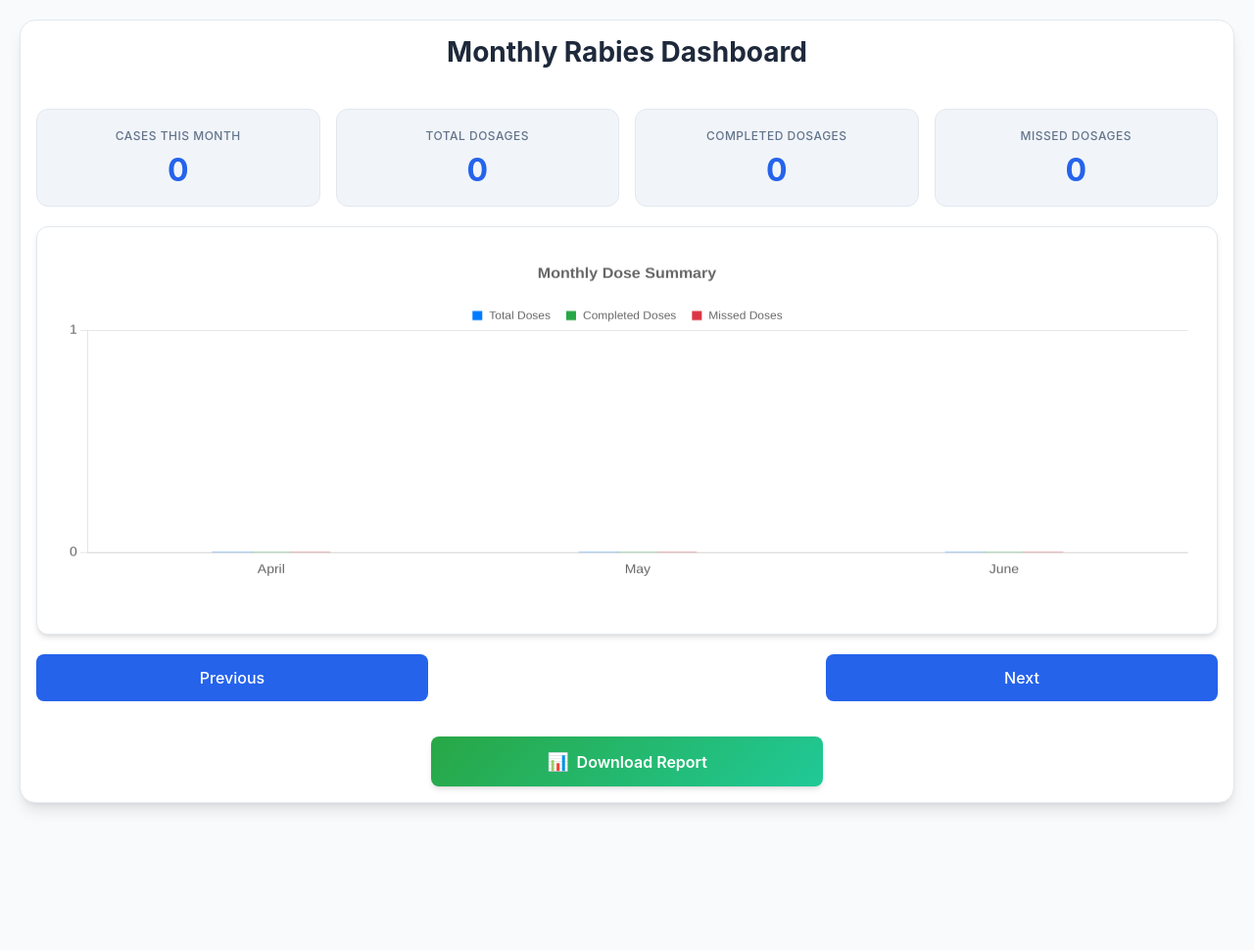
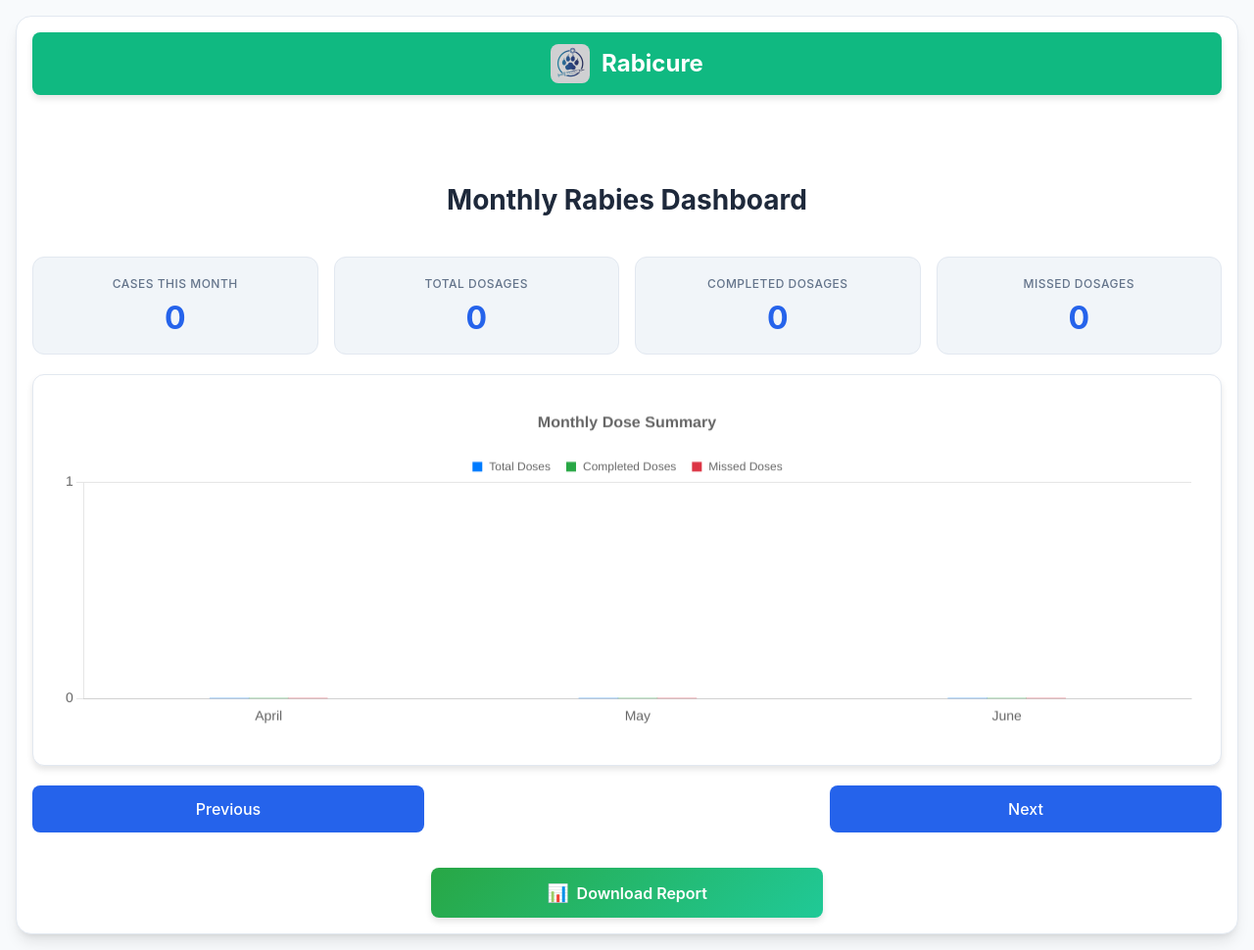
Before and after one commit to Sivakprasanna/ARV, a Flask app: page /dashboard in a window 1280 px wide. Shown: the whole page at 98% size. Before the commit the page ends 827 px from the top, so only its background shows below. Run offline with Flask 3, Linux system fonts and the light colour scheme; data that the repository does not hold is empty; some libraries are stand-ins or nearby versions.

Commit message:
Added header with logo

```diff
--- a/app/routes/patient.py
+++ b/app/routes/patient.py
@@ -64,6 +64,7 @@ def register_patient():
 
             dose_schedule = [(i + 1, (today + timedelta(days=d)).strftime('%Y-%m-%d')) for i, d in enumerate(dose_days)]
 
+            conn.commit()
 
             return render_template('success.html',
                                    name=name,
--- a/app/static/patientList.css
+++ b/app/static/patientList.css
@@ -48,7 +48,7 @@ h2 {
 /* Navigation Buttons */
 .menu-btn, .back-btn {
     position: fixed;
-    top: 16px;
+    top: 85px;
     padding: 10px 14px;
     font-size: 14px;
     border: 1px solid var(--border-color);
@@ -203,3 +203,48 @@ h2 {
 [data-status="missed"] .info-group:nth-child(3) .value {
     color: var(--danger-color);
 }
+
+/* App Header */
+.app-header {
+    display: flex;
+    align-items: center;
+    justify-content: center;
+    padding: 12px 16px;
+    background-color: #10b981;
+    border-radius: var(--border-radius);
+    box-shadow: var(--shadow-md);
+    position: sticky;
+    top: 0;
+}
+
+.logo-title {
+    display: flex;
+    align-items: center;
+    gap: 12px;
+}
+
+.logo-img {
+    height: 40px;
+    width: 40px;
+    object-fit: contain;
+    border-radius: var(--border-radius);
+}
+
+.app-title {
+    font-size: 1.5rem;
+    font-weight: 700;
+    color: white;
+    font-family: 'Inter', sans-serif;
+}
+
+/* Responsive adjustments if needed */
+@media (max-width: 240px) {
+    .app-title {
+        font-size: 1.2rem;
+    }
+
+    .logo-img {
+        height: 30px;
+        width: 30px;
+    }
+}
--- a/app/templates/dashboard.html
+++ b/app/templates/dashboard.html
@@ -5,12 +5,20 @@
     <title>Rabies Patient Dashboard</title>
     <link rel="stylesheet" href="{{ url_for('static', filename='styles.css') }}">
     <script src="https://cdn.jsdelivr.net/npm/chart.js"></script>
+    <link rel="stylesheet" href="{{ url_for('static', filename='patientList.css') }}">
     <script src="https://cdnjs.cloudflare.com/ajax/libs/jspdf/2.5.1/jspdf.umd.min.js"></script>
 </head>
 <body>
+    <div class="dashboard-container">
+        <header class="app-header">
+        <div class="logo-title">
+            <img src="{{ url_for('static', filename='images/logo.jpeg') }}" alt="Rabicure Logo" class="logo-img">
+            <span class="app-title">Rabicure</span>
+        </div>
+    </header>
+    <br><br>
+        <h1>Monthly Rabies Dashboard</h1>
 
-    <div class="dashboard-container">
-        <h1>Monthly Rabies Dashboard</h1>
 
         <!-- Statistics Grid -->
         <div class="stats-grid">
--- a/app/templates/register_patient.html
+++ b/app/templates/register_patient.html
@@ -6,6 +6,7 @@
     <link rel="stylesheet" href="{{ url_for('static', filename='styles.css') }}">
 </head>
 <body>
+
 <div class="form-wrapper">
     <div class="form-box">
         <h2>Register Patient</h2>
```
Also changed, not shown: app/static/home.css (added, +116 -0 lines), app/templates/home.html (+27 -10 lines), app/templates/login.html (+8 -0 lines), app/templates/patient_detail.html (+9 -0 lines), app/templates/patientview.html (+7 -0 lines), app/static/images/dashboard.png (added), app/static/images/list.png (added), app/static/images/logo.jpeg (added), app/static/images/registerPatient.png (added).
